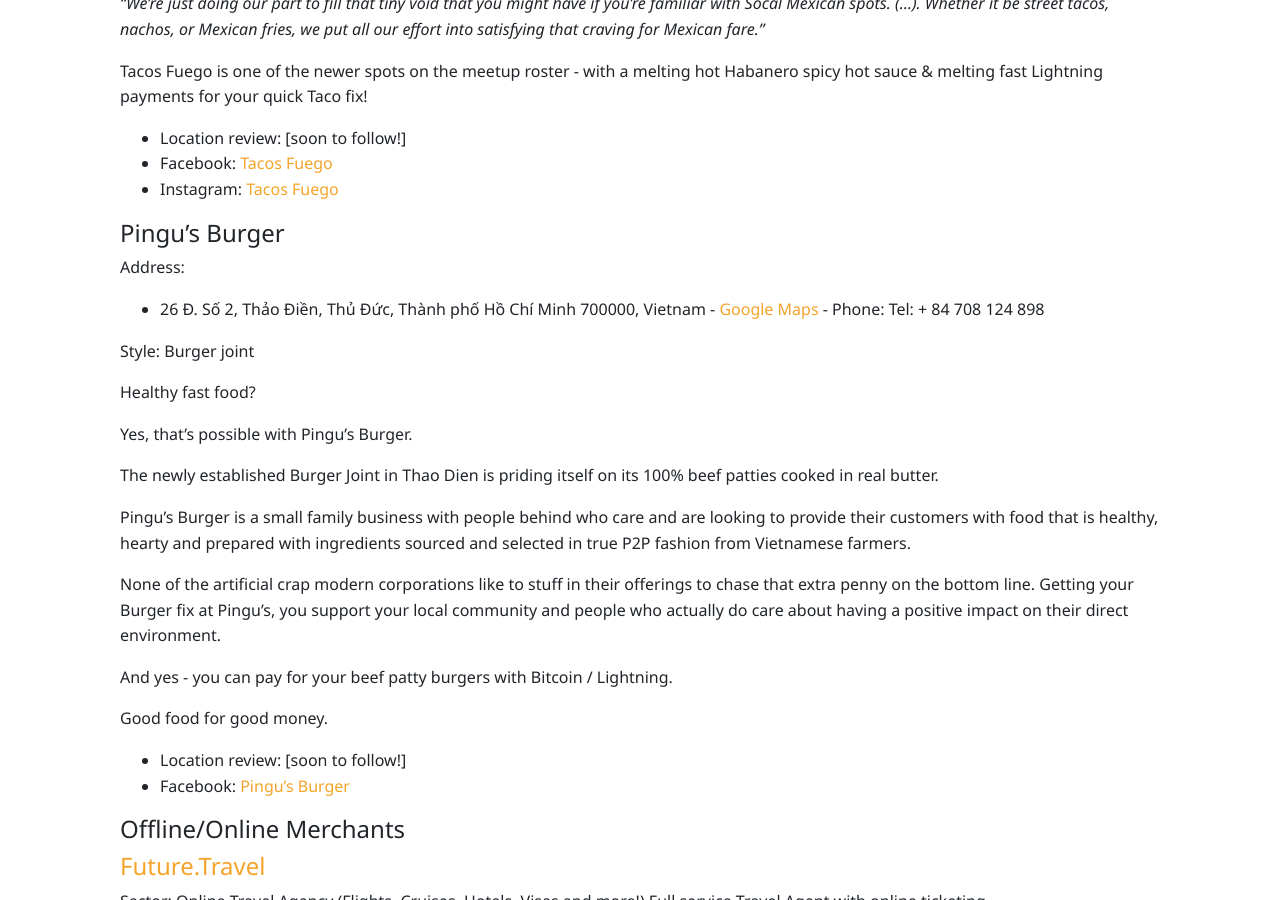
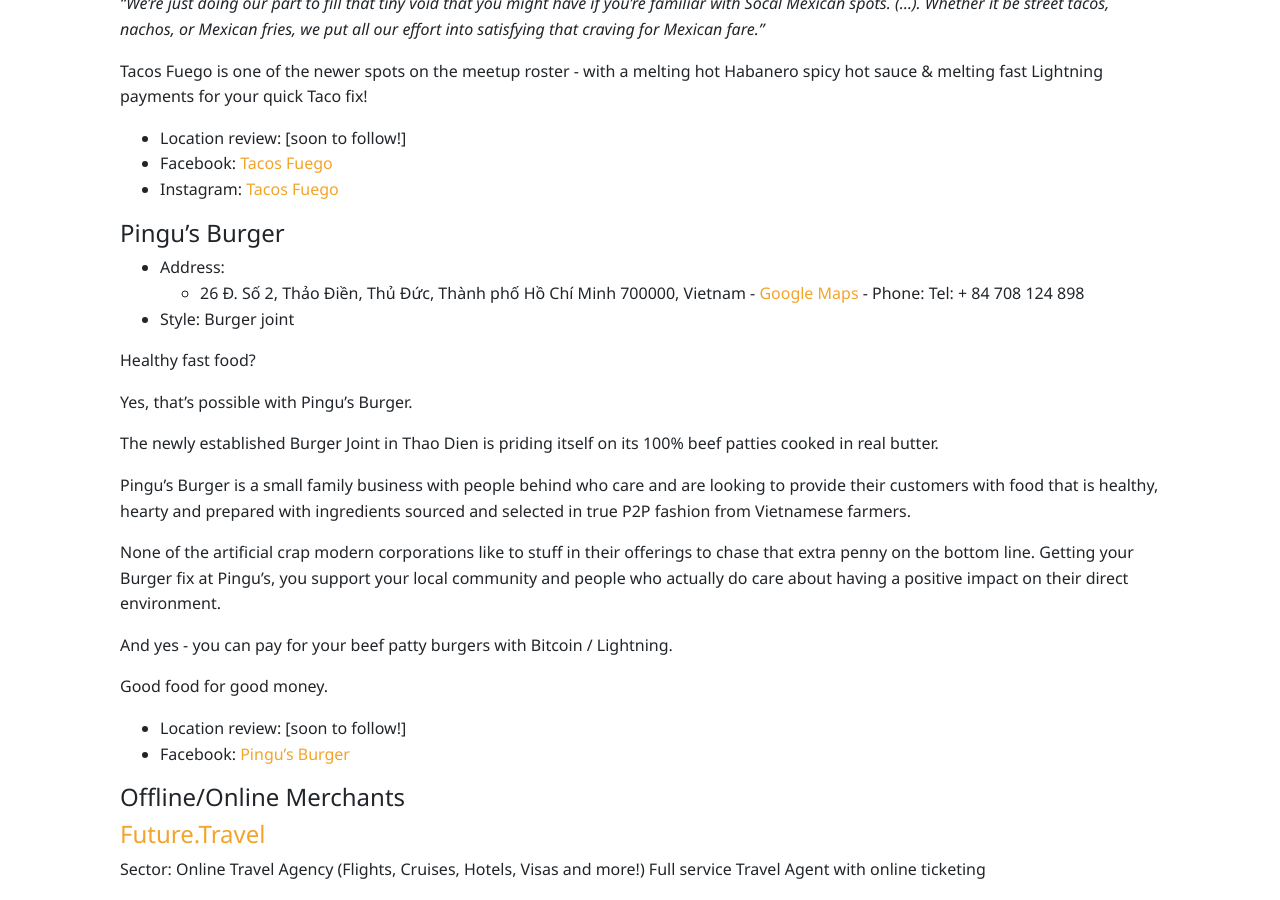
Before and after one commit to bitcoinsaigon/bitcoinsaigon.github.io, a Jekyll site: the page built from _pages/spend-sats-saigon.md, in a window 1280 px wide and 900 px high, scrolled down 1022 px. Built offline with Jekyll 4.4.1, drawn with Linux system fonts in a browser that asks for light colours; nearby versions of some CDN libraries.

Commit message:
Add bullet points

```diff
--- a/_pages/spend-sats-saigon.md
+++ b/_pages/spend-sats-saigon.md
@@ -170,10 +170,10 @@
 - Instagram: [Tacos Fuego](https://www.instagram.com/tacosfuego_vn/)
 
 #### Pingu's Burger
-Address:
-- 26 Đ. Số 2, Thảo Điền, Thủ Đức, Thành phố Hồ Chí Minh 700000, Vietnam - [Google Maps](https://maps.app.goo.gl/hNJZhEiAt5Sg7QCx9) - Phone: Tel: + 84 708 124 898
+- Address:
+  - 26 Đ. Số 2, Thảo Điền, Thủ Đức, Thành phố Hồ Chí Minh 700000, Vietnam - [Google Maps](https://maps.app.goo.gl/hNJZhEiAt5Sg7QCx9) - Phone: Tel: + 84 708 124 898
 
-Style: Burger joint
+- Style: Burger joint
 
 Healthy fast food?
 
```
